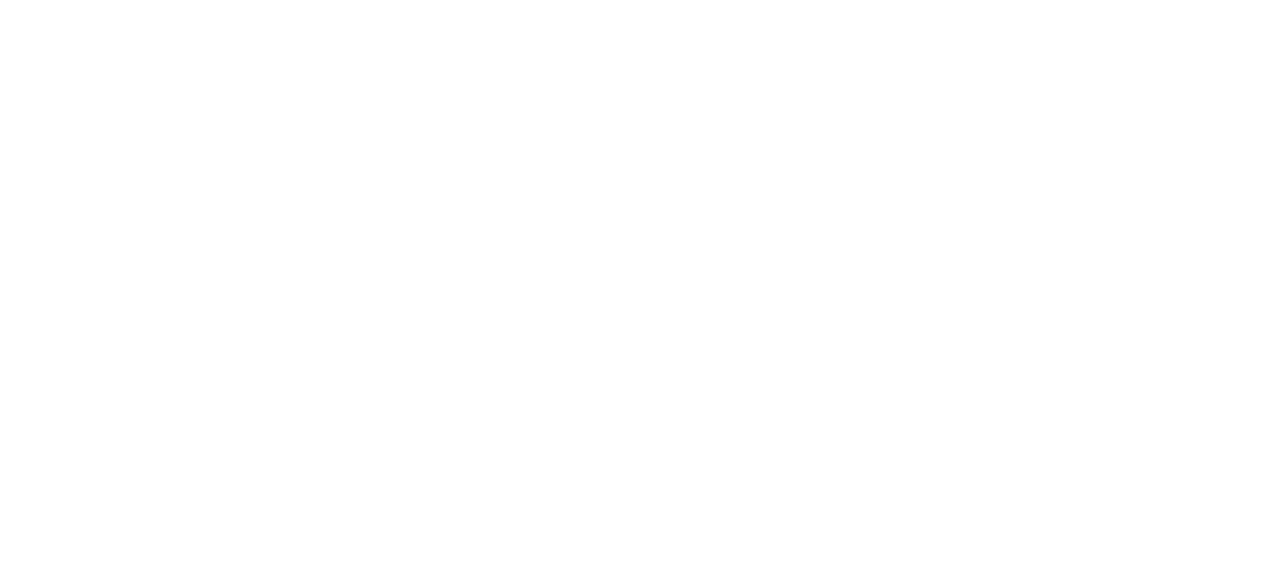
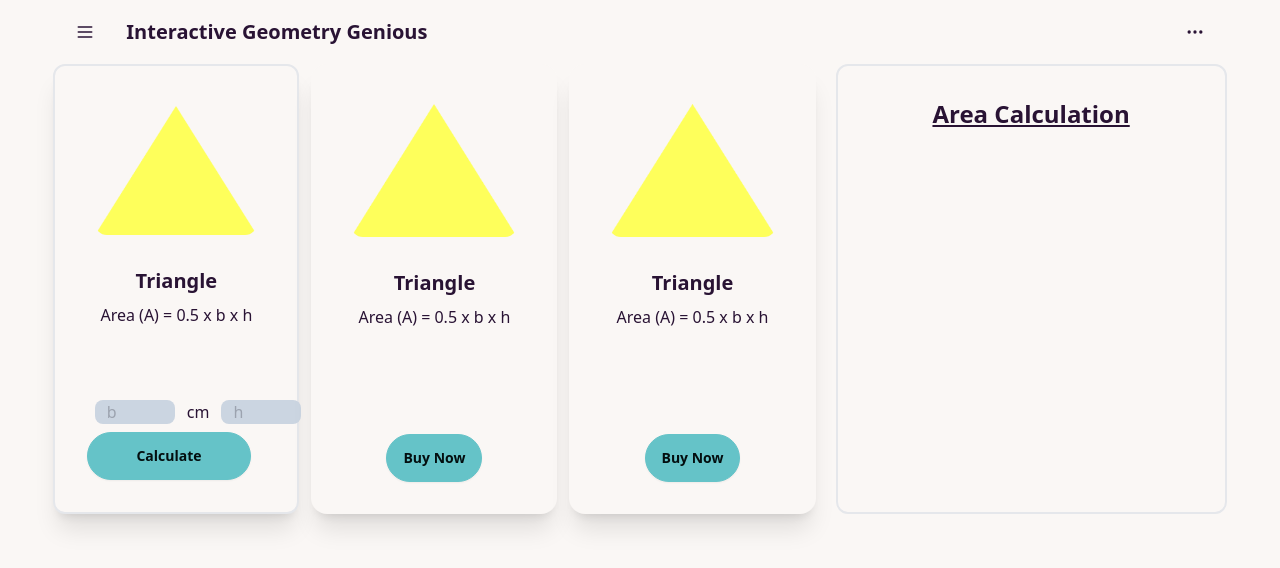
Before and after one commit to nadim93380/geometry-genious, a plain HTML site: page index.html in a window 1280 px wide. Drawn offline with nearby package versions, Linux system fonts and the light colour scheme.

Commit message:
some data added with design triangle

```diff
--- a/index.html
+++ b/index.html
@@ -1,15 +1,94 @@
 <!DOCTYPE html>
-<html lang="en">
+<html lang="en" data-theme = "cupcake">
 <head>
     <meta charset="UTF-8">
     <meta name="viewport" content="width=device-width, initial-scale=1.0">
     <title>Geometry Genious</title>
+    <link href="https://cdn.jsdelivr.net/npm/daisyui@4.11.1/dist/full.min.css" rel="stylesheet" type="text/css" />
+    <script src="https://cdn.tailwindcss.com"></script>
+    <script src="tailwind.config.js"></script>
 </head>
 <body>
     <header>
+        <div class="navbar bg-base-100 w-11/12 mx-auto">
+            <div class="flex-none">
+              <button class="btn btn-square btn-ghost">
+                <svg xmlns="http://www.w3.org/2000/svg" fill="none" viewBox="0 0 24 24" class="inline-block w-5 h-5 stroke-current"><path stroke-linecap="round" stroke-linejoin="round" stroke-width="2" d="M4 6h16M4 12h16M4 18h16"></path></svg>
+              </button>
+            </div>
+            <div class="flex-1">
+              <a class="btn btn-ghost text-xl font-bold">Interactive Geometry Genious</a>
+            </div>
+            <div class="flex-none">
+              <button class="btn btn-square btn-ghost">
+                <svg xmlns="http://www.w3.org/2000/svg" fill="none" viewBox="0 0 24 24" class="inline-block w-5 h-5 stroke-current"><path stroke-linecap="round" stroke-linejoin="round" stroke-width="2" d="M5 12h.01M12 12h.01M19 12h.01M6 12a1 1 0 11-2 0 1 1 0 012 0zm7 0a1 1 0 11-2 0 1 1 0 012 0zm7 0a1 1 0 11-2 0 1 1 0 012 0z"></path></svg>
+              </button>
+            </div>
+          </div>
 
     </header>
-    <main>
+    <main class="w-11/12 mx-auto">
+        <section class="flex justify-between gap-5">
+
+            <div class="flex-1 grid grid-cols-1 lg:grid-cols-3  w-full gap-3">
+                <!-- Triangle Card -->
+                <div class="card w-full bg-base-100 shadow-xl border-2 rounded-xl">
+                    <figure class="px-10 pt-10">
+                      <img src="./images/triangle.png" alt="Shoes" class="rounded-xl" />
+                    </figure>
+                    <div class="card-body items-center text-center">
+                      <h2 class="card-title font-bold">Triangle</h2>
+                      <p>Area (A) = 0.5 x b x h</p>
+                      <div class="flex w-11/12 gap-3">
+                        <input type="text" class="w-20 bg-slate-300 text-black rounded-lg px-3" name="" id="" placeholder="b"><span>cm</span>
+                        <input type="text" class="w-20 bg-slate-300 text-black rounded-lg px-3" name="" id="" placeholder="h"><span>cm</span>
+                      </div>
+                      <div class="card-actions w-full">
+                        <button class="btn btn-primary w-11/12">Calculate</button>
+                      </div>
+                    </div>
+                  </div>
+                  <!-- card 2 -->
+                <div class="card w-full bg-base-100 shadow-xl">
+                    <figure class="px-10 pt-10">
+                      <img src="./images/triangle.png" alt="Shoes" class="rounded-xl" />
+                    </figure>
+                    <div class="card-body items-center text-center">
+                      <h2 class="card-title font-bold">Triangle</h2>
+                      <p>Area (A) = 0.5 x b x h</p>
+                      <div class="card-actions">
+                        <button class="btn btn-primary">Buy Now</button>
+                      </div>
+                    </div>
+                  </div>
+                <div class="card w-full bg-base-100 shadow-xl">
+                    <figure class="px-10 pt-10">
+                      <img src="./images/triangle.png" alt="Shoes" class="rounded-xl" />
+                    </figure>
+                    <div class="card-body items-center text-center">
+                      <h2 class="card-title font-bold">Triangle</h2>
+                      <p>Area (A) = 0.5 x b x h</p>
+                      <div class="card-actions">
+                        <button class="btn btn-primary">Buy Now</button>
+                      </div>
+                    </div>
+                  </div>
+
+
+            </div>
+
+
+
+            <div class="w-1/3 p-8 lg:h-[450px] border-2 rounded-xl">
+                <h3 class="text-2xl font-semibold underline text-center" >Area Calculation</h3>
+                <ol>
+
+                </ol>
+
+            </div>
+
+        </section>
+
 
     </main>
     <footer>
--- /dev/null
+++ b/tailwind.config.js
@@ -0,0 +1,14 @@
+/** @type {import('tailwindcss').Config} */
+module.exports = {
+    content: ["./src/**/*.{html,js}"],
+    theme: {
+      extend: {},
+    },
+    plugins: [],
+}
+module.exports = {
+    //...
+    daisyui: {
+      themes: ["light", "dark", "cupcake"],
+    },
+  }
```
Also changed, not shown: images/ellipse.png (added), images/parallelogram.png (added), images/pentagon.png (added), images/rectangle.png (added), images/rhombus.png (added), images/triangle.png (added).
